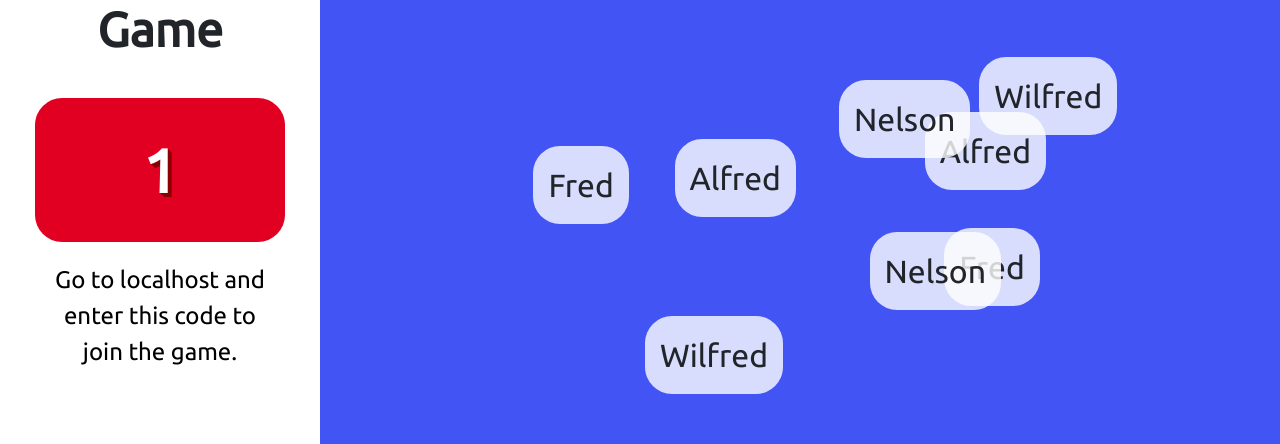
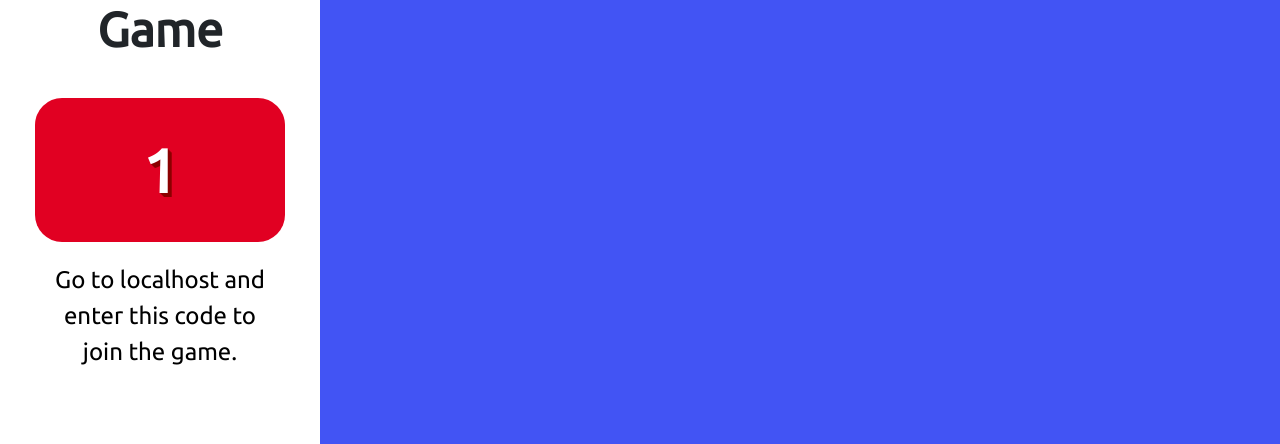
Before and after one commit to cardcast/cardcast.dev, a Vue app: page /lobby/1 in a window 1280 px wide. Shown: the part 137-581 px from the top of the page. Built offline with nearby package versions, Linux system fonts and the light colour scheme; a web font is replaced by a local one; what vue-native-websocket, vue-notification would draw is missing.

Commit message:
push yes

```diff
--- a/src/views/Lobby.vue
+++ b/src/views/Lobby.vue
@@ -74,14 +74,7 @@ export default {
       domain: '',
       code: this.$route.params.code,
       players: [
-        {id: 1, name: "Alfred"},
-        {id: 2, name: "Wilfred"},
-        {id: 3, name: "Fred"},
-        {id: 4, name: "Nelson"},
-        {id: 5, name: "Alfred"},
-        {id: 6, name: "Wilfred"},
-        {id: 7, name: "Fred"},
-        {id: 8, name: "Nelson"}
+
       ]
     };
   },
@@ -145,6 +138,13 @@ export default {
     this.placeDivs();
     this.autoPlaceDivs()
     window.addEventListener('resize', this.onResize);
+
+    this.$store.dispatch("subscribe", {
+      type:'HB_PlayerJoinedGame',
+      callback: (result) => {
+          this.players.push(result.player);
+      }
+    })
   },
   beforeDestroy: function () {
     window.removeEventListener('resize', this.onResize)
```
